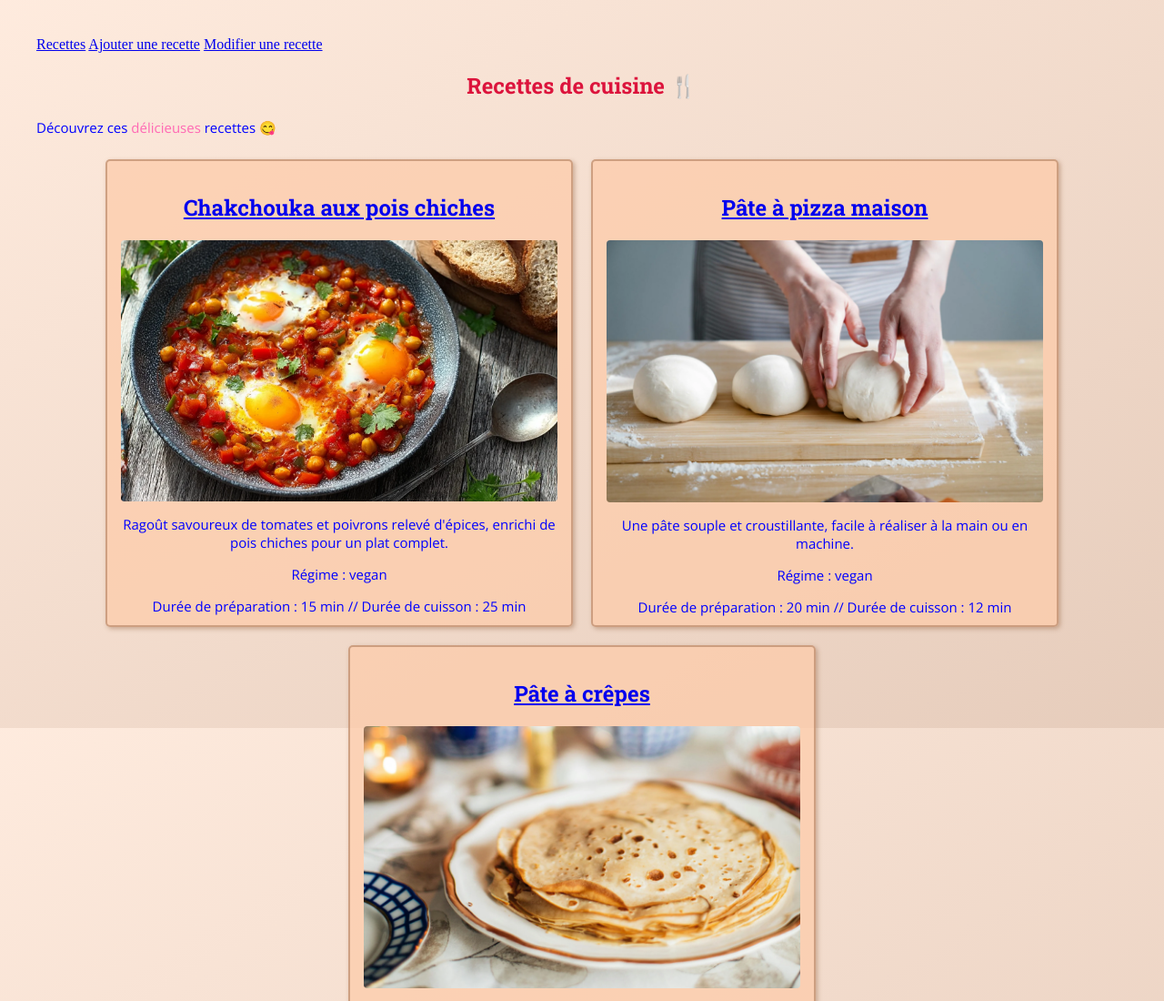
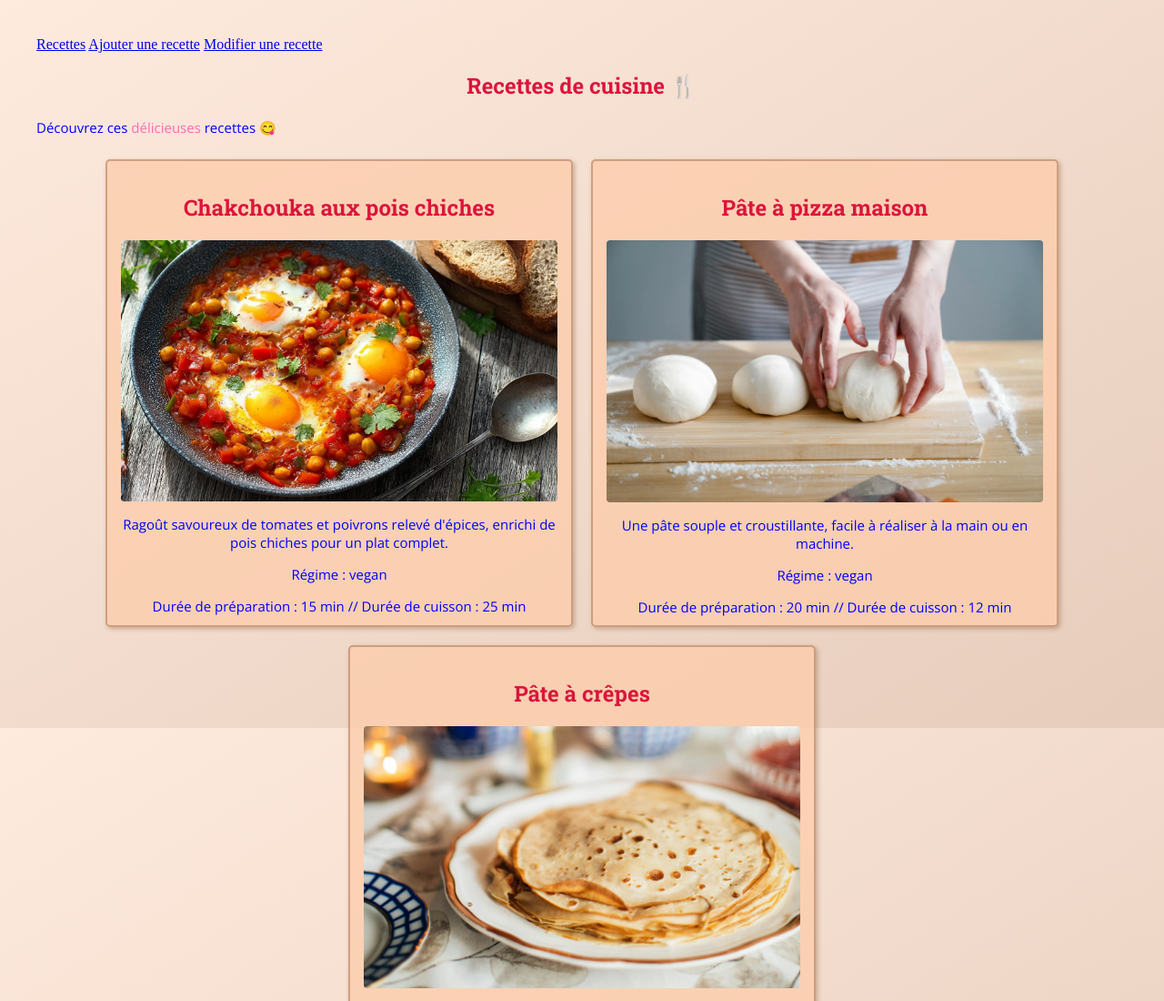
Before and after one commit to emmy-villard/grimoire-de-cuisine, a website: page frontend/index.html in a window 1280 px wide. Shown: the top 1100 px of the page at 91% size. Drawn offline with nearby package versions, Linux system fonts and the light colour scheme.

Commit message:
style(css): make h2 card links prettier

```diff
--- a/frontend/assets/css/style.css
+++ b/frontend/assets/css/style.css
@@ -64,6 +64,16 @@ body {
     color:crimson
 }
 
+.recipes_title a {
+    color: inherit;
+    text-decoration: inherit;
+}
+
+.recipes_title a:hover {
+    text-decoration: underline;
+}
+
+
 .highlight {
     color:hotpink
 }
```
